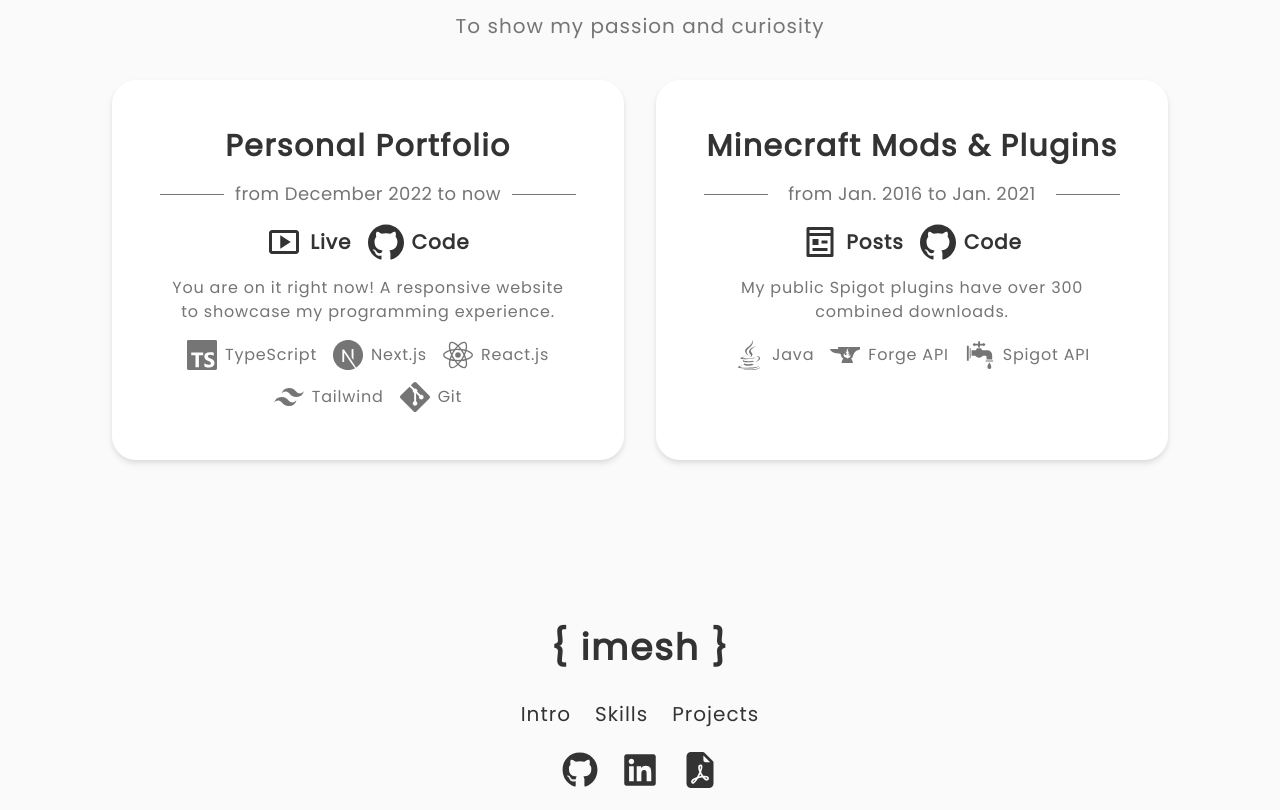
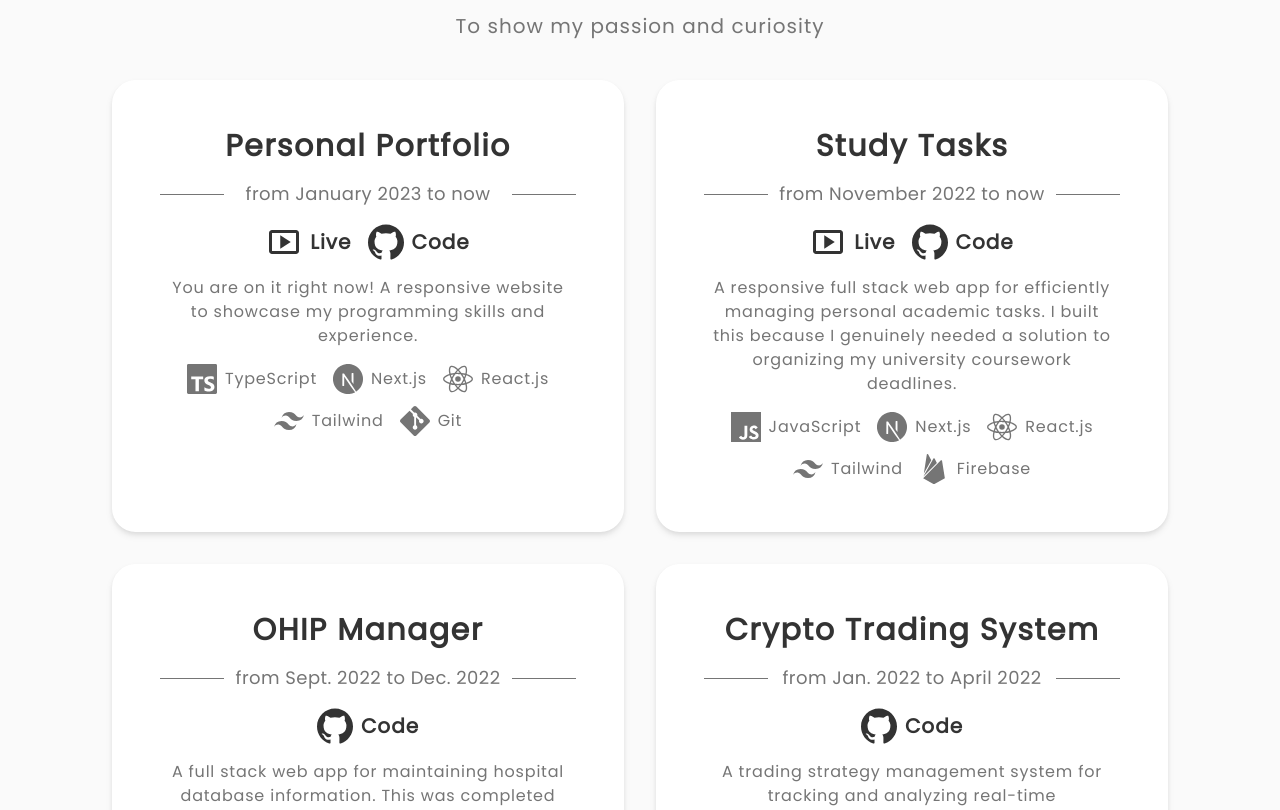
Before and after one commit to imesh97/nimsitha.com, a Next.js app: page / in a window 1280 px wide. Shown: the part 1980-2790 px from the top of the page. Built offline with nearby package versions, Linux system fonts and the light colour scheme.

Commit message:
updated data with more side projects

```diff
--- a/src/data/ProjectsData.tsx
+++ b/src/data/ProjectsData.tsx
@@ -1,13 +1,15 @@
 import { GiTap } from "react-icons/gi"
 import { MdOutlineSmartDisplay } from "react-icons/md"
-import { SiCurseforge, SiGit, SiGithub, SiJava, SiNextdotjs, SiReact, SiTailwindcss, SiTypescript } from "react-icons/si"
+import { SiCurseforge, SiGit, SiGithub, SiJava, SiJavascript, SiNextdotjs, SiReact, SiTailwindcss, SiTypescript, SiFirebase, SiPhp, SiMysql, SiHtml5, SiCss3, SiApache } from "react-icons/si"
 import { RiPagesLine } from "react-icons/ri"
+import { TbApi } from "react-icons/tb"
+import { GrMysql } from "react-icons/gr"
 
 export const ProjectsData = [
     {
         title: "Personal Portfolio",
-        description: "You are on it right now! A responsive website to showcase my programming experience.",
-        dateLabel: "from December 2022 to now",
+        description: "You are on it right now! A responsive website to showcase my programming skills and experience.",
+        dateLabel: "from January 2023 to now",
         stack: [
             {
                 label: "TypeScript",
@@ -37,7 +39,106 @@ export const ProjectsData = [
                 icon: <MdOutlineSmartDisplay />
             },
             {
-                href: "",
+                href: "https://github.com/imesh97/imesh97.github.io",
+                label: "Code",
+                icon: <SiGithub />
+            }
+        ]
+    },
+    {
+        title: "Study Tasks",
+        description: "A responsive full stack web app for efficiently managing personal academic tasks. I built this because I genuinely needed a solution to organizing my university coursework deadlines.",
+        dateLabel: "from November 2022 to now",
+        stack: [
+            {
+                label: "JavaScript",
+                icon: <SiJavascript />
+            },
+            {
+                label: "Next.js",
+                icon: <SiNextdotjs />
+            },
+            {
+                label: "React.js",
+                icon: <SiReact />
+            },
+            {
+                label: "Tailwind",
+                icon: <SiTailwindcss />
+            },
+            {
+                label: "Firebase",
+                icon: <SiFirebase />
+            }
+        ],
+        links: [
+            {
+                href: "studytasks.nimsitha.com",
+                label: "Live",
+                icon: <MdOutlineSmartDisplay />
+            },
+            {
+                href: "https://github.com/imesh97/study-tasks",
+                label: "Code",
+                icon: <SiGithub />
+            }
+        ]
+    },
+    {
+        title: "OHIP Manager",
+        description: "A full stack web app for maintaining hospital database information. This was completed as an assignment for my Databases course in university.",
+        dateLabel: "from Sept. 2022 to Dec. 2022",
+        stack: [
+            {
+                label: "PHP",
+                icon: <SiPhp />
+            },
+            {
+                label: "MySQL",
+                icon: <GrMysql />
+            },
+            {
+                label: "HTML",
+                icon: <SiHtml5 />
+            },
+            {
+                label: "CSS",
+                icon: <SiCss3 />
+            },
+            {
+                label: "Apache",
+                icon: <SiApache />
+            }
+        ],
+        links: [
+            {
+                href: "https://github.com/imesh97/ohip-manager",
+                label: "Code",
+                icon: <SiGithub />
+            }
+        ]
+    },
+    {
+        title: "Crypto Trading System",
+        description: "A trading strategy management system for tracking and analyzing real-time cryptocurrency prices. I collaborated in a team of 4 to build this during my Intro to Software Engineering course.",
+        dateLabel: "from Jan. 2022 to April 2022",
+        stack: [
+            {
+                label: "Java",
+                icon: <SiJava />
+            },
+            {
+                label: "CoinGecko API",
+                icon: <TbApi />
+            },
+            {
+                label: "Git",
+                icon: <SiGit />
+            }
+        ],
+        links: [
+            {
+                href: "https://github.com/imesh97/crypto-trading-system",
                 label: "Code",
                 icon: <SiGithub />
             }
@@ -45,8 +146,8 @@ export const ProjectsData = [
     },
     {
         title: "Minecraft Mods & Plugins",
-        description: "My public Spigot plugins have over 300 combined downloads.",
-        dateLabel: "from Jan. 2016 to Jan. 2021",
+        description: "A collection of Minecraft mods and server plugins. I created custom 3D item models and AI entities, while publishing plugins which have gained 300+ combined downloads.",
+        dateLabel: "from Jan. 2016 to Aug. 2020",
         stack: [
             {
                 label: "Java",
@@ -68,7 +169,7 @@ export const ProjectsData = [
                 icon: <RiPagesLine />
             },
             {
-                href: "",
+                href: "https://github.com/imesh97/mc-mods-and-plugins",
                 label: "Code",
                 icon: <SiGithub />
             }
```
